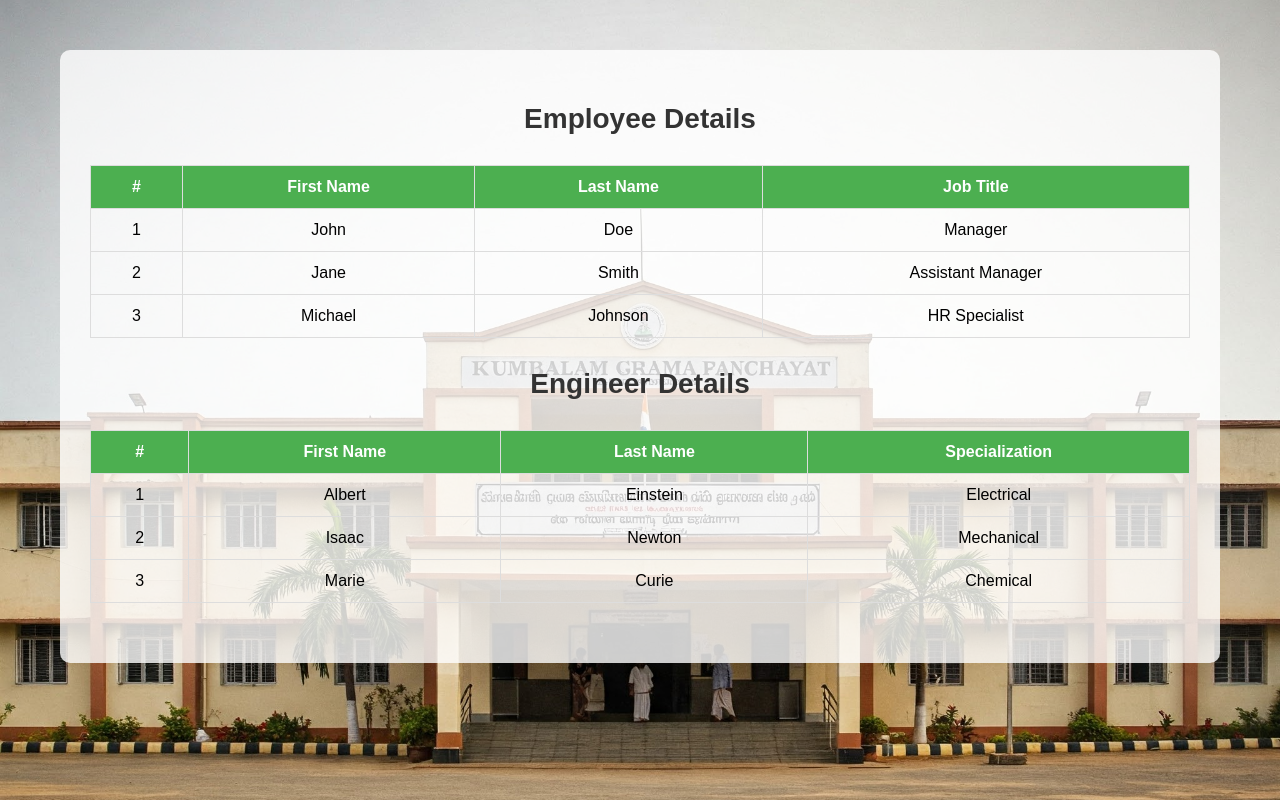
After one commit to Nandakishore-pr/erp, a Django app: template user/templates/user/employee.html in a window 1280 px wide. The commit adds this page. Run offline with Django 4.2, Linux system fonts and the light colour scheme; the template is opened without the code that fills it, so the values that code supplies are empty.

Commit message:
edited html

```diff
--- /dev/null
+++ b/static/user/employee.css
@@ -0,0 +1,58 @@
+/* Background Image */
+body {
+    margin: 0;
+    padding: 0;
+    background-image: url('../../assets/elivation.jpg');
+    background-size: cover;
+    background-position: center;
+    font-family: Arial, sans-serif;
+  }
+
+  /* Container Style */
+  .container {
+    padding: 30px;
+    background-color: rgba(255, 255, 255, 0.8); /* Semi-transparent white */
+    border-radius: 10px;
+    margin: 50px auto;
+    max-width: 1100px;
+  }
+
+  /* Table Styling */
+  table {
+    width: 100%;
+    border-collapse: collapse;
+    margin: 30px 0;
+  }
+
+  table th, table td {
+    padding: 12px;
+    text-align: center;
+    border: 1px solid #ddd;
+  }
+
+  table th {
+    background-color: #4CAF50;
+    color: white;
+  }
+
+  table tbody tr:hover {
+    background-color: #f1f1f1;
+  }
+
+  /* Header Styling */
+  h2 {
+    text-align: center;
+    margin-bottom: 20px;
+    color: #333;
+    font-size: 28px;
+  }
+
+  /* Responsive Style */
+  @media screen and (max-width: 768px) {
+    table th, table td {
+      padding: 8px;
+    }
+    h2 {
+      font-size: 24px;
+    }
+  }
--- /dev/null
+++ b/user/templates/user/employee.html
@@ -0,0 +1,84 @@
+<!DOCTYPE html>
+<html lang="en">
+<head>
+  <meta charset="UTF-8">
+  <meta name="viewport" content="width=device-width, initial-scale=1.0">
+  <title>Employee and Engineer Details</title>
+  <link rel="stylesheet" href="../../../static/user/employee.css">
+</head>
+<body>
+
+  <div class="container">
+    <!-- Employee Details Table -->
+    <div class="table-container">
+      <h2>Employee Details</h2>
+      <table>
+        <thead>
+          <tr>
+            <th>#</th>
+            <th>First Name</th>
+            <th>Last Name</th>
+            <th>Job Title</th>
+          </tr>
+        </thead>
+        <tbody>
+          <tr>
+            <td>1</td>
+            <td>John</td>
+            <td>Doe</td>
+            <td>Manager</td>
+          </tr>
+          <tr>
+            <td>2</td>
+            <td>Jane</td>
+            <td>Smith</td>
+            <td>Assistant Manager</td>
+          </tr>
+          <tr>
+            <td>3</td>
+            <td>Michael</td>
+            <td>Johnson</td>
+            <td>HR Specialist</td>
+          </tr>
+        </tbody>
+      </table>
+    </div>
+
+    <!-- Engineer Details Table -->
+    <div class="table-container">
+      <h2>Engineer Details</h2>
+      <table>
+        <thead>
+          <tr>
+            <th>#</th>
+            <th>First Name</th>
+            <th>Last Name</th>
+            <th>Specialization</th>
+          </tr>
+        </thead>
+        <tbody>
+          <tr>
+            <td>1</td>
+            <td>Albert</td>
+            <td>Einstein</td>
+            <td>Electrical</td>
+          </tr>
+          <tr>
+            <td>2</td>
+            <td>Isaac</td>
+            <td>Newton</td>
+            <td>Mechanical</td>
+          </tr>
+          <tr>
+            <td>3</td>
+            <td>Marie</td>
+            <td>Curie</td>
+            <td>Chemical</td>
+          </tr>
+        </tbody>
+      </table>
+    </div>
+  </div>
+
+</body>
+</html>
```
Also changed, not shown: static/user/base.css (+99 -0 lines), user/templates/user/base.html (+110 -10 lines), db.sqlite3 (added), static/user/user_login.css (line endings or trailing spaces), user/templates/user/home.html (added).
